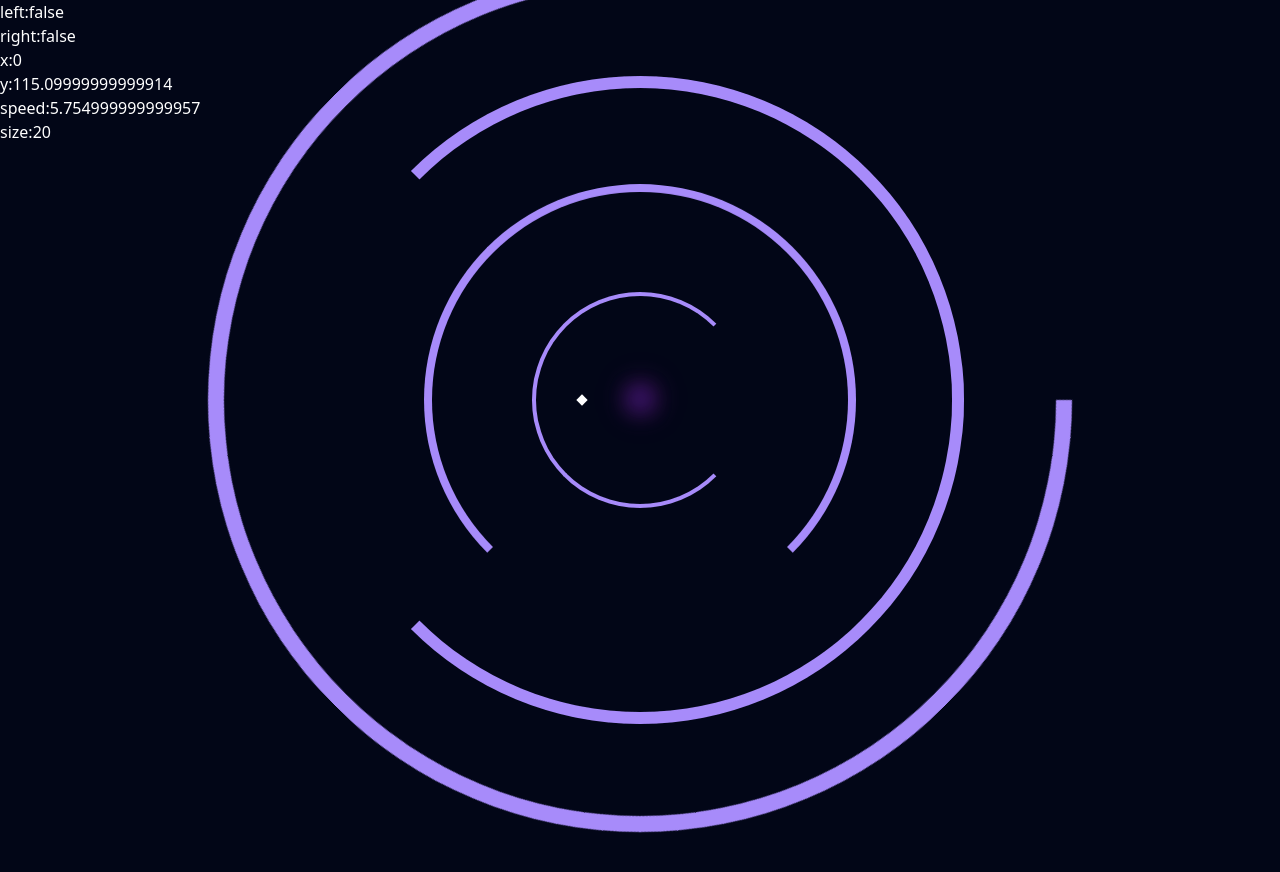
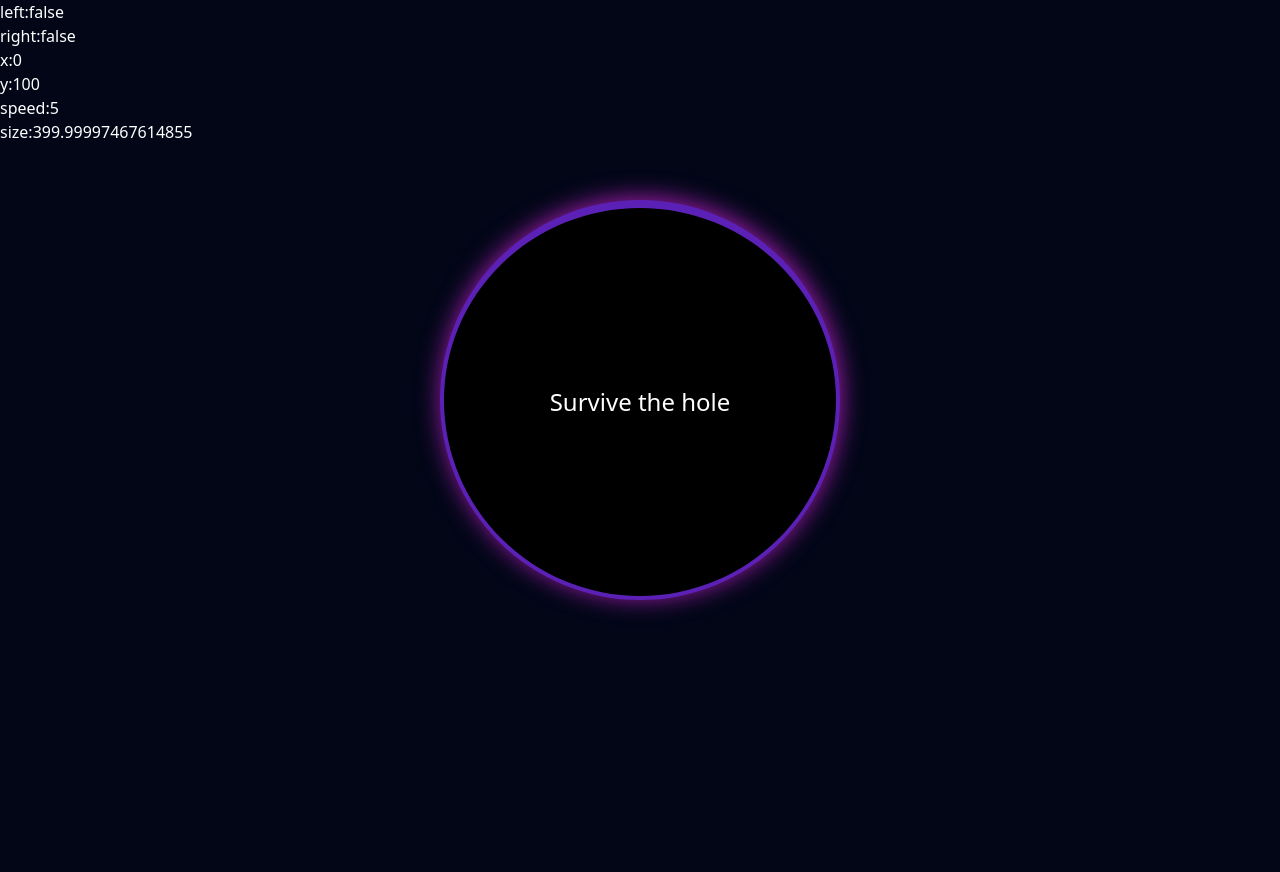
Before and after one commit to Sarodus/survive-the-hole, a SvelteKit app: page / in a window 1280 px wide. Shown: the top 872 px of the page. After the commit the page ends 800 px from the top, so only its background shows below. Built offline with nearby package versions, Linux system fonts and the light colour scheme.

Commit message:
so much advance

```diff
--- a/src/app.css
+++ b/src/app.css
@@ -5,3 +5,8 @@
 body {
     @apply bg-slate-950
 }
+
+button {
+    -webkit-tap-highlight-color: transparent;
+    outline: none;
+}
--- a/src/app.html
+++ b/src/app.html
@@ -1,12 +1,16 @@
 <!DOCTYPE html>
 <html lang="en">
+
 <head>
+	<title>Survive the hole</title>
 	<meta charset="utf-8" />
 	<link rel="icon" href="%sveltekit.assets%/favicon.png" />
-		<meta name="viewport" content="width=device-width" />
+	<meta name="viewport" content="width=device-width, initial-scale=1.0, maximum-scale=1.0, user-scalable=0">
 	%sveltekit.head%
 </head>
+
 <body data-sveltekit-preload-data="hover">
 	<div style="display: contents">%sveltekit.body%</div>
 </body>
+
 </html>
--- a/src/lib/BlackHole.svelte
+++ b/src/lib/BlackHole.svelte
@@ -1,14 +1,33 @@
 <script lang="ts">
+	import { fade } from 'svelte/transition';
+	import { lost } from '../store';
+
 	export let size = 0;
 	$: blur = 200 / size;
+
+	let showTitle = false;
+	let showTitleTimeout: number;
+
+	$: if ($lost) {
+		showTitleTimeout = setTimeout(() => (showTitle = true), 1000);
+	} else {
+		showTitle = false;
+		clearTimeout(showTitleTimeout);
+	}
 </script>
 
 <div
 	style:--blur="{blur}px"
 	style:--size="{size}px"
 	id="hole"
-	class="absolute bg-black border-4 border-t-8 border-solid rounded-full border-violet-800"
-/>
+	class="absolute flex items-center justify-center bg-black border-4 border-t-8 border-solid rounded-full border-violet-800"
+>
+	{#if showTitle}
+		<span class="text-2xl text-white" in:fade={{ duration: 1000 }} out:fade={{ duration: 200 }}>
+			Survive the hole
+		</span>
+	{/if}
+</div>
 
 <style>
 	#hole {
--- a/src/lib/Obstacle.svelte
+++ b/src/lib/Obstacle.svelte
@@ -1,18 +1,16 @@
 <script lang="ts">
 	import { minWidth } from '../store';
-
 	export let r = 0;
-	export let offset = 0;
-
+	export let collided = false;
 	$: borderWidth = ($minWidth * 20) / 1080;
 </script>
 
 <div class="absolute overflow-hidden">
 	<div
 		style:--size="{$minWidth}px"
-		style:--offset="{offset}ms"
 		style:--r="{r}deg"
 		style:border-width="{borderWidth}px"
+		class:collided
 		class="border-t-4 border-solid rounded-full obstacle border-violet-400 border-t-transparent"
 	/>
 </div>
@@ -25,7 +23,10 @@
 		scale: 1;
 		overflow: hidden;
 		animation: scale 5s linear infinite;
-		animation-delay: var(--offset);
+	}
+
+	.collided {
+		@apply opacity-30 border-b-red-500 border-l-red-500 border-r-red-500;
 	}
 
 	@keyframes scale {
--- a/src/lib/Player.svelte
+++ b/src/lib/Player.svelte
@@ -1,19 +1,23 @@
 <script lang="ts">
-	import { minWidth } from '../store';
+	import { tweened } from 'svelte/motion';
+	import { lost, minWidth } from '../store';
 
 	export let x = 0;
 	export let y = 0;
 
-	$: size = Math.max(($minWidth * 8) / 1080, 2);
+	const size = tweened(4, { duration: 2000 });
+
+	$: margin = ($minWidth * y) / 1080;
+	$: $size = $lost ? 0 : Math.max(($minWidth * 8) / 1080, 4);
 </script>
 
 <div
 	id="player-radio"
 	class="absolute transition-transform duration-75"
-	style:--x="{x}deg"
-	style:--y="{y}px"
+	style:--x="{x + 90}deg"
+	style:--margin="{margin}px"
 >
-	<div style:width="{size}px" style:height="{size}px" id="player" class="bg-white" />
+	<div style:width="{$size}px" style:height="{$size}px" id="player" class="rotate-45 bg-white" />
 </div>
 
 <style>
@@ -21,7 +25,6 @@
 		transform: rotate(var(--x));
 	}
 	#player {
-		margin-right: var(--y);
-		transform: rotate(45deg);
+		margin-right: var(--margin);
 	}
 </style>
--- a/src/routes/+page.svelte
+++ b/src/routes/+page.svelte
@@ -3,17 +3,22 @@
 	import BlackHole from '$lib/BlackHole.svelte';
 	import Player from '$lib/Player.svelte';
 	import Obstacle from '$lib/Obstacle.svelte';
-	import { minWidth } from '../store';
+	import { lost, minWidth } from '../store';
+	import { tweened } from 'svelte/motion';
 
 	const BLACK_HOLE_GROWTH = 0.1;
 	const PLAYER_SPEED = 0.1;
 	const PLAYER_ROTATION_RATIO = 20;
 	const DEBUG = true;
+	const OBSTACLES = 5;
+	const OBSTACLE_HURT = 20;
+	const DEATH_OFFSET = 20;
 
 	type Obstacle = {
-		id: number;
+		index: number;
 		r: number;
-		offset: number;
+		collided: boolean;
+		hide: boolean;
 	};
 
 	let left = false;
@@ -23,32 +28,41 @@
 	let ticks = 0;
 	let width = 1920;
 	let height = 1080;
+	let startTime = 0;
+	let obstacleChangeIndex = 0;
+	let obstacleTimeout: number;
+	let obstacles: Obstacle[] = [];
+	let collisionChecks: number[] = [];
 
-	let obstacleChangeIndex = 0;
+	const size = tweened(20, { duration: 400 });
 
-	let obstacles: Obstacle[] = [
-		{ id: 0, r: 0, offset: 0 },
-		{ id: 1, r: 90, offset: 1000 },
-		{ id: 2, r: 180, offset: 2000 },
-		{ id: 3, r: 270, offset: 3000 },
-		{ id: 4, r: 45, offset: 4000 }
-	];
 	$: $minWidth = Math.min(width, height);
 	$: speed = Math.min(y / PLAYER_ROTATION_RATIO, 15);
-	$: size = ($minWidth * Math.min(Math.max(ticks * BLACK_HOLE_GROWTH, 20), 400)) / 1080;
+	$: if ($lost) {
+		$size = 400;
+	} else {
+		$size = ($minWidth * Math.min(Math.max(ticks * BLACK_HOLE_GROWTH, 20), 400)) / 1080;
+	}
 
 	onMount(() => {
-		const interval = setInterval(tick, 33);
-		let obstacleInterval: ReturnType<typeof setInterval>;
-		let obstacleSetInterval = setTimeout(() => {
-			obstacleInterval = setInterval(obstacleChange, 1000);
-		}, 5000);
+		setScreenSize();
+		startTime = +new Date();
+		const tickInterval = setInterval(tick, 33);
+		const obstacleSetInterval = setTimeout(() => obstacleChange(), 1000);
 		return () => {
 			clearTimeout(obstacleSetInterval);
-			clearInterval(interval);
-			clearInterval(obstacleInterval);
+			clearInterval(tickInterval);
+			clearInterval(obstacleTimeout);
 		};
 	});
+
+	function restart() {
+		$lost = false;
+		x = 0;
+		y = 100;
+		ticks = 0;
+		console.log('RESTART');
+	}
 
 	function setScreenSize() {
 		width = window.innerWidth;
@@ -63,8 +77,51 @@
 	}
 
 	function obstacleChange() {
-		obstacles[obstacleChangeIndex].r = getRandomObstacleRadio();
+		const index = obstacleChangeIndex % OBSTACLES;
+		const r = getRandomObstacleRadio();
+		obstacles[index] = { index, r, collided: false, hide: $lost };
 		obstacleChangeIndex++;
+		const timeToCheckMs = (1000 - 10 - y) * 5;
+
+		if (!$lost) {
+			collisionChecks[index] = setTimeout(() => checkCollision(index), timeToCheckMs);
+		}
+		const time = +new Date();
+		const timeCorrection = (time - startTime) % 1000;
+		obstacleTimeout = setTimeout(obstacleChange, 1000 - timeCorrection);
+	}
+
+	function checkCollision(obstacleIndex: number) {
+		const obstacle = obstacles[obstacleIndex];
+		const r = obstacle.r;
+
+		if (!isAngleInRange(x, r - 45, r + 45)) {
+			obstacles[obstacleIndex].collided = true;
+			y -= OBSTACLE_HURT;
+			if (y - DEATH_OFFSET < $size) {
+				endGame();
+			}
+		}
+	}
+
+	function isAngleInRange(angle: number, start: number, end: number) {
+		angle = ((angle % 360) + 360) % 360;
+		start = ((start % 360) + 360) % 360;
+		end = ((end % 360) + 360) % 360;
+		if (start < end) return angle >= start && angle <= end;
+		return angle >= start || angle <= end;
+	}
+
+	function endGame() {
+		if ($lost) return;
+		$lost = true;
+		right = left = false;
+		obstacles = obstacles.map((o) => ({
+			...o,
+			collided: true,
+			hide: true
+		}));
+		collisionChecks.map((x) => clearTimeout(x));
 	}
 
 	function handleKeyPress(e: KeyboardEvent) {
@@ -73,10 +130,13 @@
 			case 'ArrowLeft':
 				left = true;
 				break;
-
 			case 'KeyD':
 			case 'ArrowRight':
 				right = true;
+				break;
+			case 'Space':
+			case 'Enter':
+				if ($lost) restart();
 				break;
 		}
 	}
@@ -87,7 +147,6 @@
 			case 'ArrowLeft':
 				left = false;
 				break;
-
 			case 'KeyD':
 			case 'ArrowRight':
 				right = false;
@@ -96,9 +155,10 @@
 	}
 
 	function tick() {
+		ticks++;
+		if ($lost) return;
 		if (left) x -= speed;
 		if (right) x += speed;
-		ticks++;
 		y += PLAYER_SPEED;
 	}
 </script>
@@ -118,12 +178,31 @@
 			<p>x:{x}</p>
 			<p>y:{y}</p>
 			<p>speed:{speed}</p>
-			<p>size:{size}</p>
+			<p>size:{$size}</p>
 		</div>
 	{/if}
-	{#each obstacles as obstacle (obstacle.id)}
-		<Obstacle r={obstacle.r} offset={obstacle.offset} />
+	{#each obstacles as obstacle (obstacle.index)}
+		{#if !obstacle.hide}
+			<Obstacle r={obstacle.r} collided={obstacle.collided} />
+		{/if}
 	{/each}
-	<BlackHole {size} />
+	<BlackHole size={$size} />
 	<Player bind:x bind:y />
 </div>
+
+<div class="fixed inset-0 flex">
+	{#if $lost}
+		<button on:click={restart} class="w-full h-full" />
+	{:else}
+		<button
+			on:pointerdown={() => (left = true)}
+			on:pointerup={() => (left = false)}
+			class="w-full h-full"
+		/>
+		<button
+			on:pointerdown={() => (right = true)}
+			on:pointerup={() => (right = false)}
+			class="w-full h-full"
+		/>
+	{/if}
+</div>
--- a/src/store.ts
+++ b/src/store.ts
@@ -1,3 +1,4 @@
 import { writable } from 'svelte/store';
 
 export const minWidth = writable(1080);
+export const lost = writable(true)
```
Lines whose indentation alone changed are shown as unchanged.
